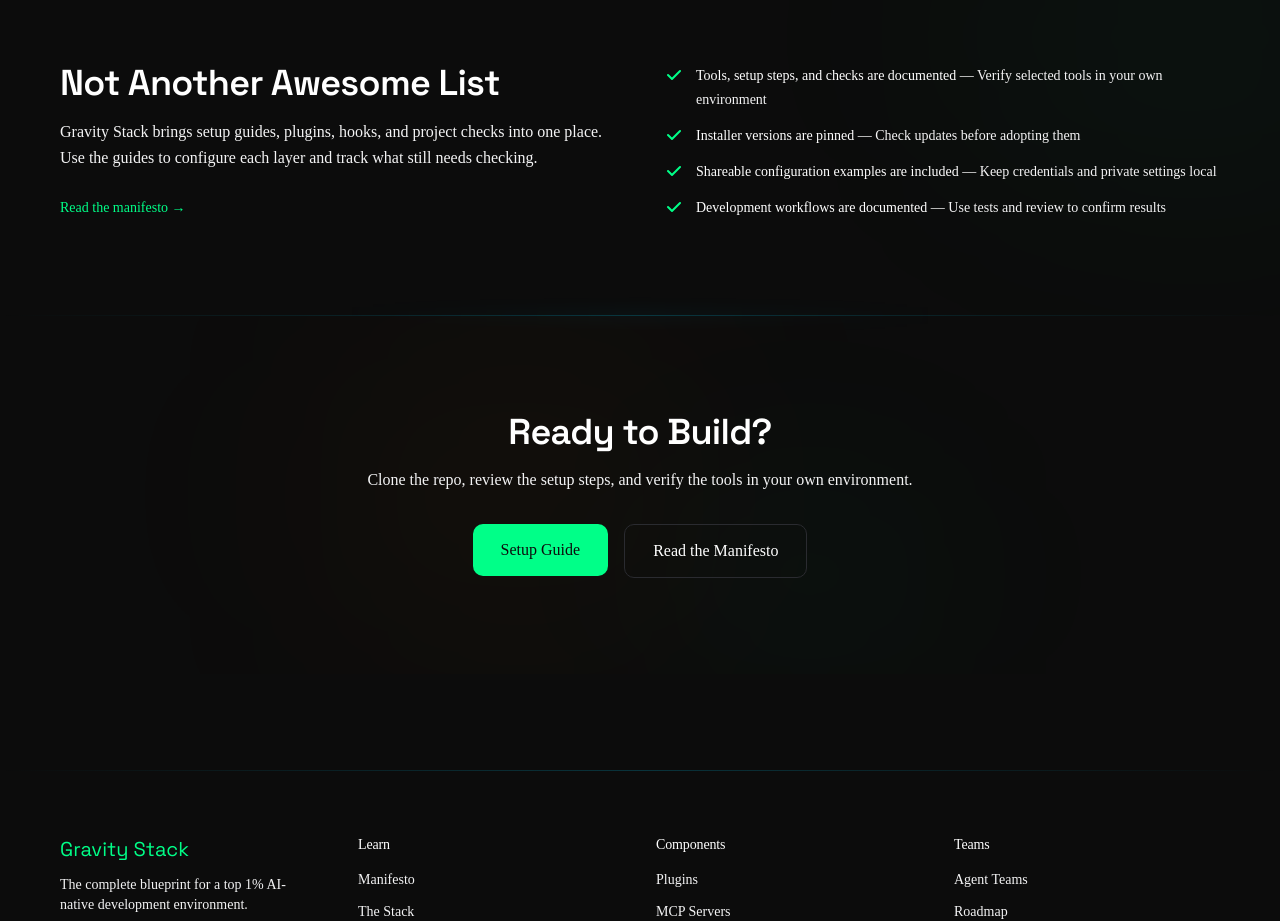
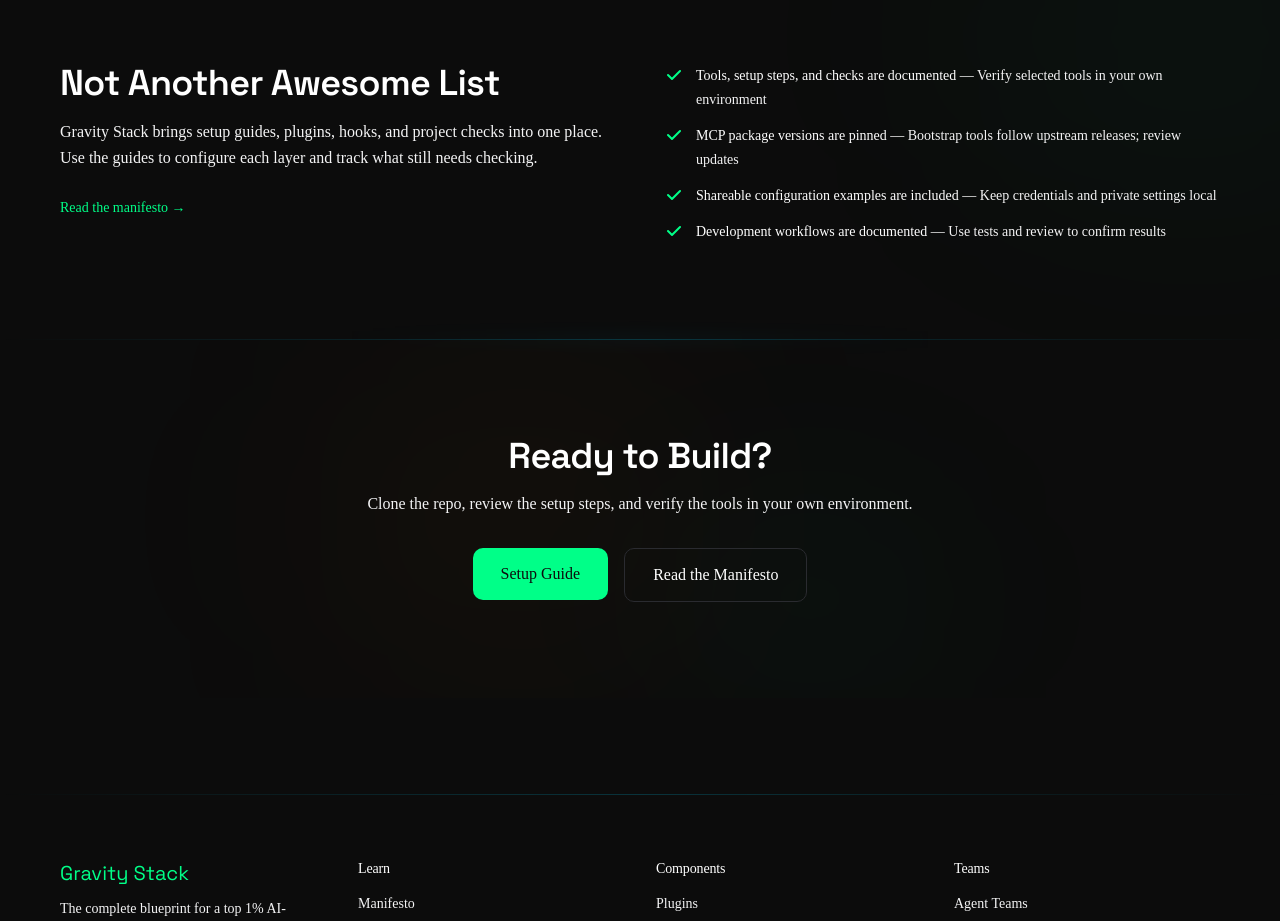
Before and after one commit to 7alexhale5-rgb/gravity-stack, a Next.js app in the folder site/: page / in a window 1280 px wide. Shown: the part 1420-2341 px from the top of the page. Built offline with nearby package versions, Linux system fonts and the light colour scheme.

Commit message:
docs(site): qualify pinned package claims

```diff
--- a/site/src/app/manifesto/page.tsx
+++ b/site/src/app/manifesto/page.tsx
@@ -130,7 +130,7 @@ export default function ManifestoPage() {
         <ul className="space-y-3 text-dim">
           {[
             <>Tools and <span className="text-text">verification steps</span> are documented; test selected tools in your own environment</>,
-            <>Installer versions are <span className="text-text">pinned</span>; verify updates before adoption</>,
+            <>MCP package versions are <span className="text-text">pinned</span>; bootstrap tools follow upstream releases</>,
             <><span className="text-text">Shareable configuration examples</span> keep credentials and private settings local</>,
             <><span className="text-text">Development workflows</span> use tests and review to confirm results</>,
           ].map((item, i) => (
--- a/site/src/app/page.tsx
+++ b/site/src/app/page.tsx
@@ -69,8 +69,8 @@ const differentiators = [
     detail: "Verify selected tools in your own environment",
   },
   {
-    text: "Installer versions are pinned",
-    detail: "Check updates before adopting them",
+    text: "MCP package versions are pinned",
+    detail: "Bootstrap tools follow upstream releases; review updates",
   },
   {
     text: "Shareable configuration examples are included",
```
